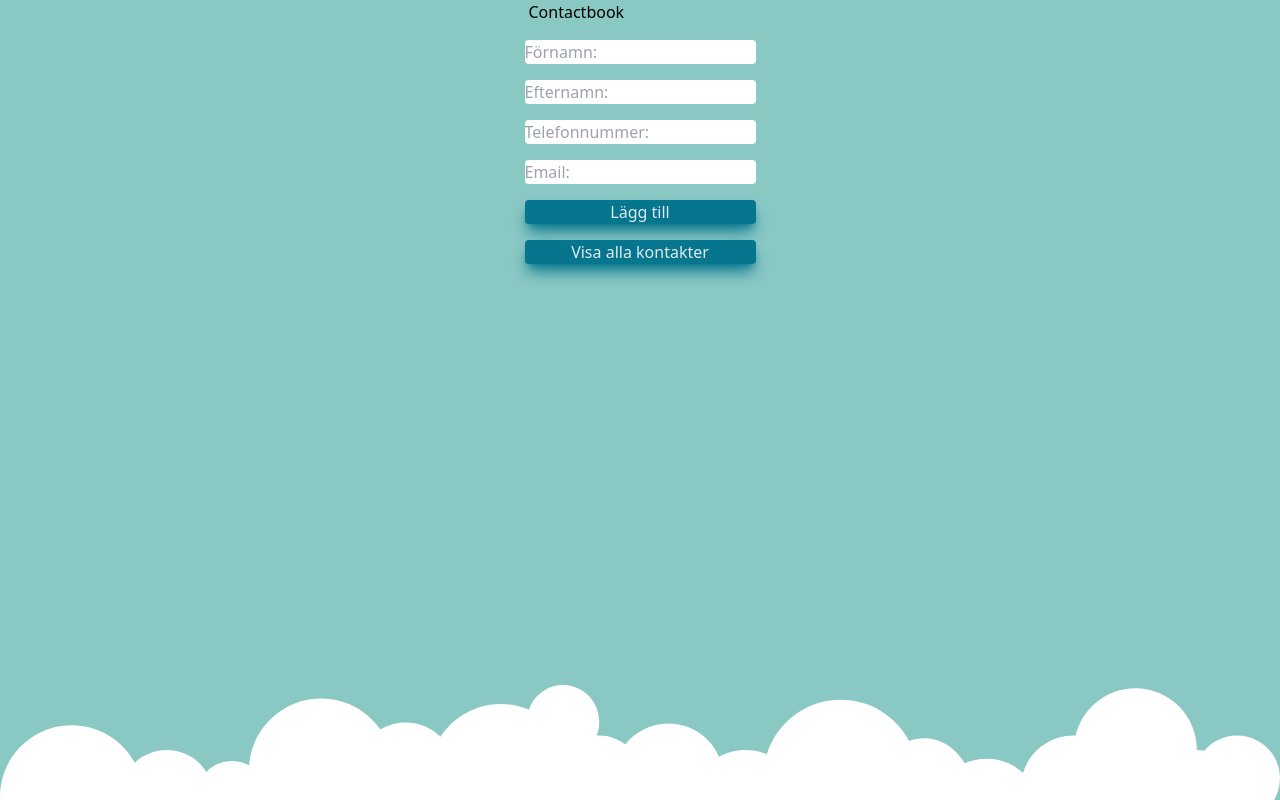
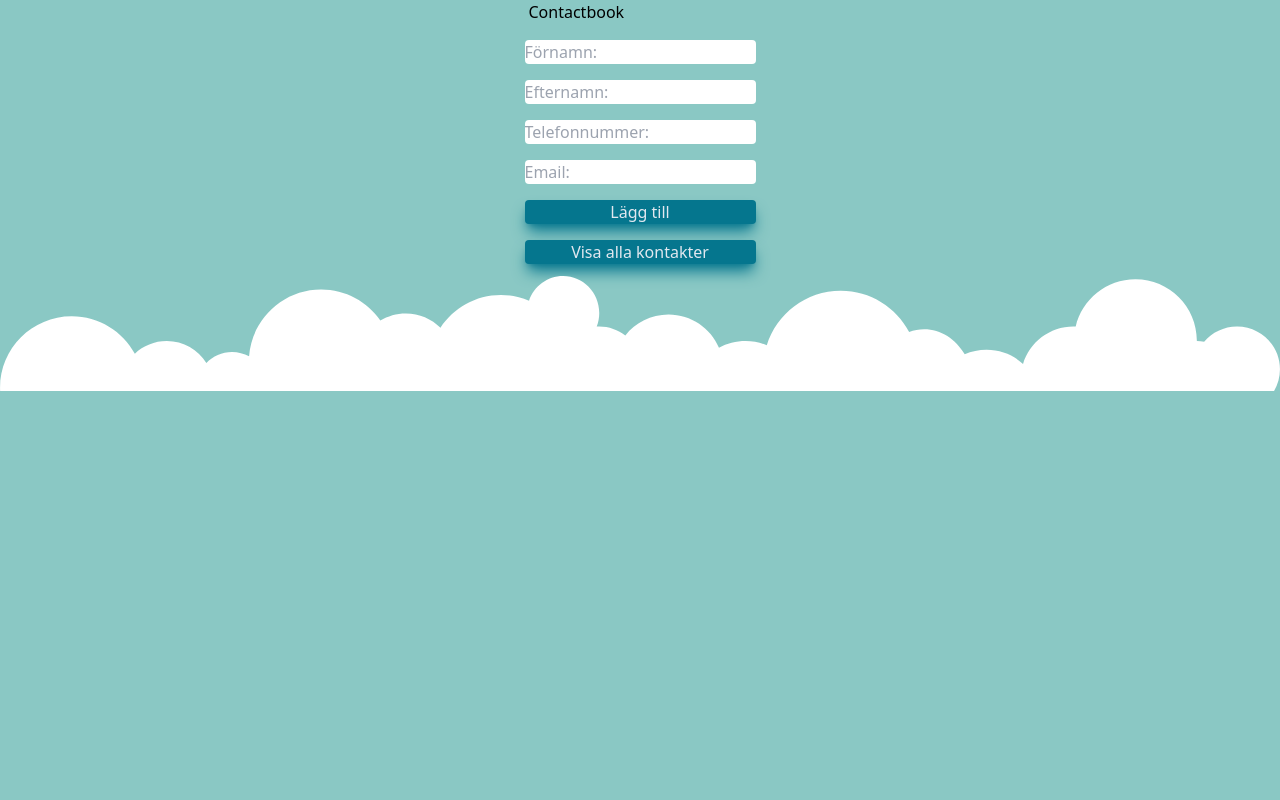
Before and after one commit to elliotabrahamsson/Contactbook, a Vue app: page / in a window 1280 px wide. Built offline with nearby package versions, Linux system fonts and the light colour scheme.

Commit message:
made footer sticky

```diff
--- a/src/components/Footer.vue
+++ b/src/components/Footer.vue
@@ -1,5 +1,5 @@
 <template>
-    <div class=" absolute inset-x-0 bottom-0">
-        <img src="../assets/footerClouds.svg" alt="Clouds in footer">
-    </div>
+  <div class="sticky bottom-0">
+    <img src="../assets/footerClouds.svg" alt="Clouds in footer" />
+  </div>
 </template>
```
